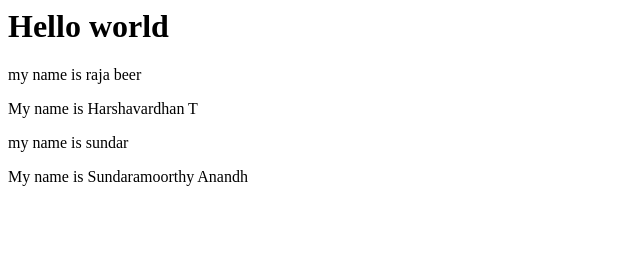
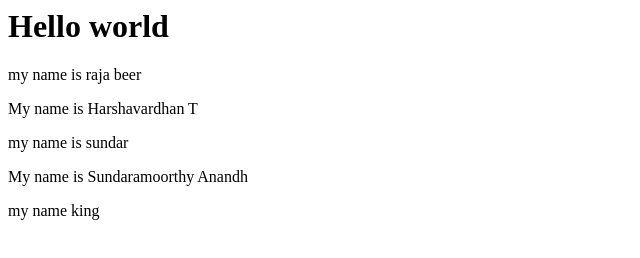
Before and after one commit to SundaramoorthyAnandh/demo-branch, a plain HTML site: page index.html in a window 1280 px wide. Shown: the whole page, without its empty margins (0-640 px from the left). Drawn offline with Linux system fonts and the light colour scheme.

Commit message:
addad new line

```diff
--- a/index.html
+++ b/index.html
@@ -4,5 +4,5 @@
 <p> My name is Harshavardhan T </p>
 <p>my name is sundar</p>
 <p>My name is Sundaramoorthy Anandh</p>
-
+<p>my name king</p>
 </html>
```
